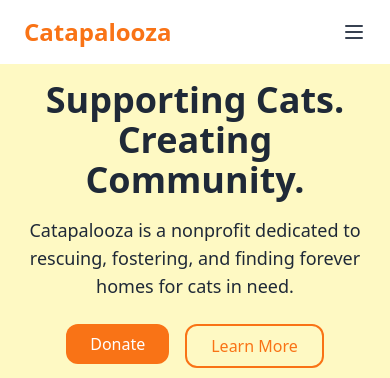
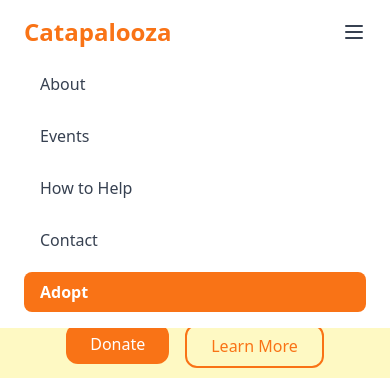
Before and after one commit to nicourrea/catapalooza-site, a React (Vite) app: page / in a window 390 px wide. Both pictures are taken after a click on the button 354 px from the left and 32 px from the top of the page. Shown: the top 378 px of the page. Built offline with nearby package versions, Linux system fonts and the light colour scheme.

Commit message:
Update: added vercel.json for routing + other changes

```diff
--- a/src/components/Navbar.jsx
+++ b/src/components/Navbar.jsx
@@ -4,6 +4,7 @@ import { Link } from 'react-router-dom';
 
 const Navbar = () => {
   const [isScrolled, setIsScrolled] = useState(false);
+  const [menuOpen, setMenuOpen] = useState(false); // ✅ NEW
 
   useEffect(() => {
     const handleScroll = () => setIsScrolled(window.scrollY > 10);
@@ -17,8 +18,9 @@ const Navbar = () => {
     <nav
       className={`bg-white px-6 py-4 fixed w-full z-50 transition-shadow ${
         isScrolled ? 'shadow-md' : ''
-      } flex justify-between items-center`}
+      }`}
     >
+      <div className="flex justify-between items-center">
         <Link
           to="/"
           className="text-2xl font-bold text-orange-500 hover:scale-105 transition-transform duration-300"
@@ -47,7 +49,11 @@ const Navbar = () => {
           ))}
         </ul>
 
-      <button className="md:hidden text-gray-700 focus:outline-none">
+        {/* ✅ Hamburger button */}
+        <button
+          className="md:hidden text-gray-700 focus:outline-none"
+          onClick={() => setMenuOpen(!menuOpen)}
+        >
           <svg className="w-6 h-6" fill="none" stroke="currentColor" viewBox="0 0 24 24">
             <path
               strokeLinecap="round"
@@ -57,6 +63,32 @@ const Navbar = () => {
             />
           </svg>
         </button>
+      </div>
+
+      {/* ✅ Mobile dropdown menu */}
+      {menuOpen && (
+        <ul className="md:hidden mt-4 space-y-3 text-gray-700 font-medium">
+          {navItems.map((item) => (
+            <li key={item}>
+              <Link
+                to={`/${item === 'cats' ? 'cats' : item}`}
+                onClick={() => setMenuOpen(false)}
+                className={`block px-4 py-2 ${
+                  item === 'cats'
+                    ? 'bg-orange-500 text-white rounded-lg font-semibold hover:bg-orange-600 transition'
+                    : 'hover:text-orange-500'
+                }`}
+              >
+                {item === 'help'
+                  ? 'How to Help'
+                  : item === 'cats'
+                  ? 'Adopt'
+                  : item.charAt(0).toUpperCase() + item.slice(1)}
+              </Link>
+            </li>
+          ))}
+        </ul>
+      )}
     </nav>
   );
 };
```
Also changed, not shown: vercel.json (added). Lines whose indentation alone changed are shown as unchanged.
